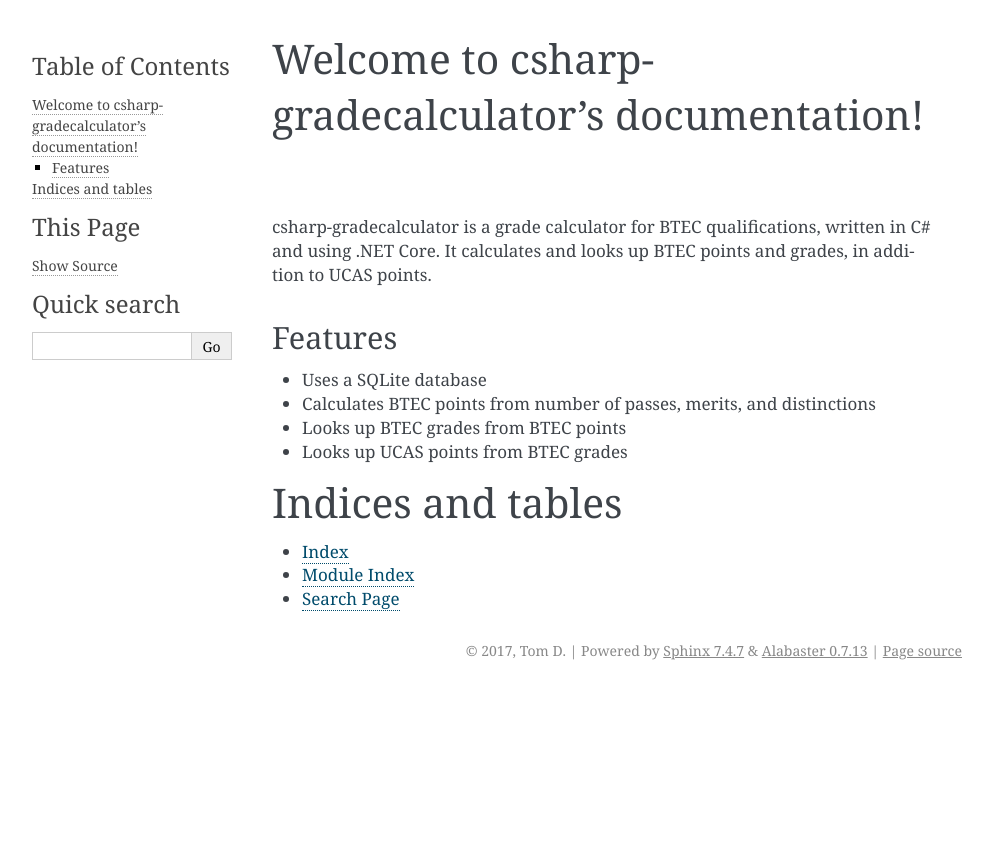
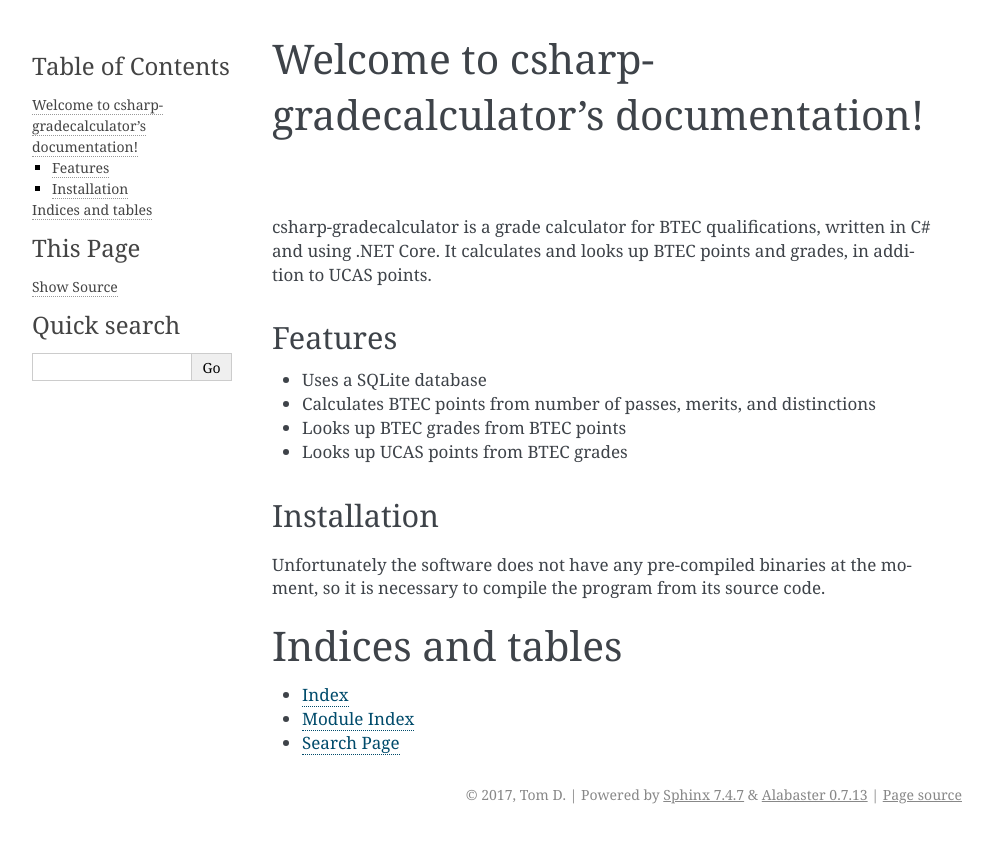
Before and after one commit to tom29739/csharp-gradecalculator, a Sphinx documentation site: the page built from docs/index.rst, in a window 1280 px wide. Shown: the top 843 px of the page, without its empty margins (148-1141 px from the left). Built offline with Sphinx 7.4.7, drawn with Linux system fonts in a browser that asks for light colours.

Commit message:
Write installation preamble for docs

```diff
--- a/docs/index.rst
+++ b/docs/index.rst
@@ -30,6 +30,13 @@ Features
 -  Looks up BTEC grades from BTEC points
 -  Looks up UCAS points from BTEC grades
 
+Installation
+------------
+
+Unfortunately the software does not have any pre-compiled binaries at
+the moment, so it is necessary to compile the program from its source
+code.
+
 Indices and tables
 ==================
 
```
